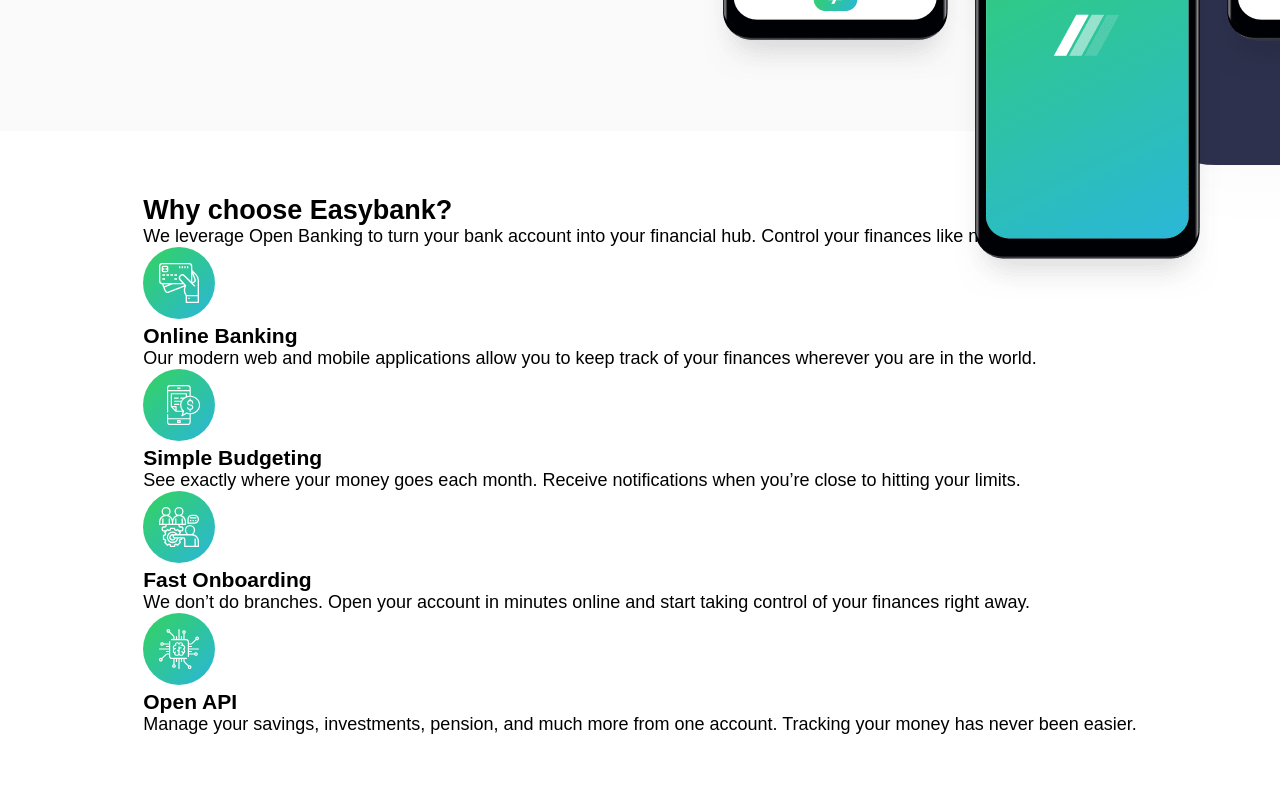
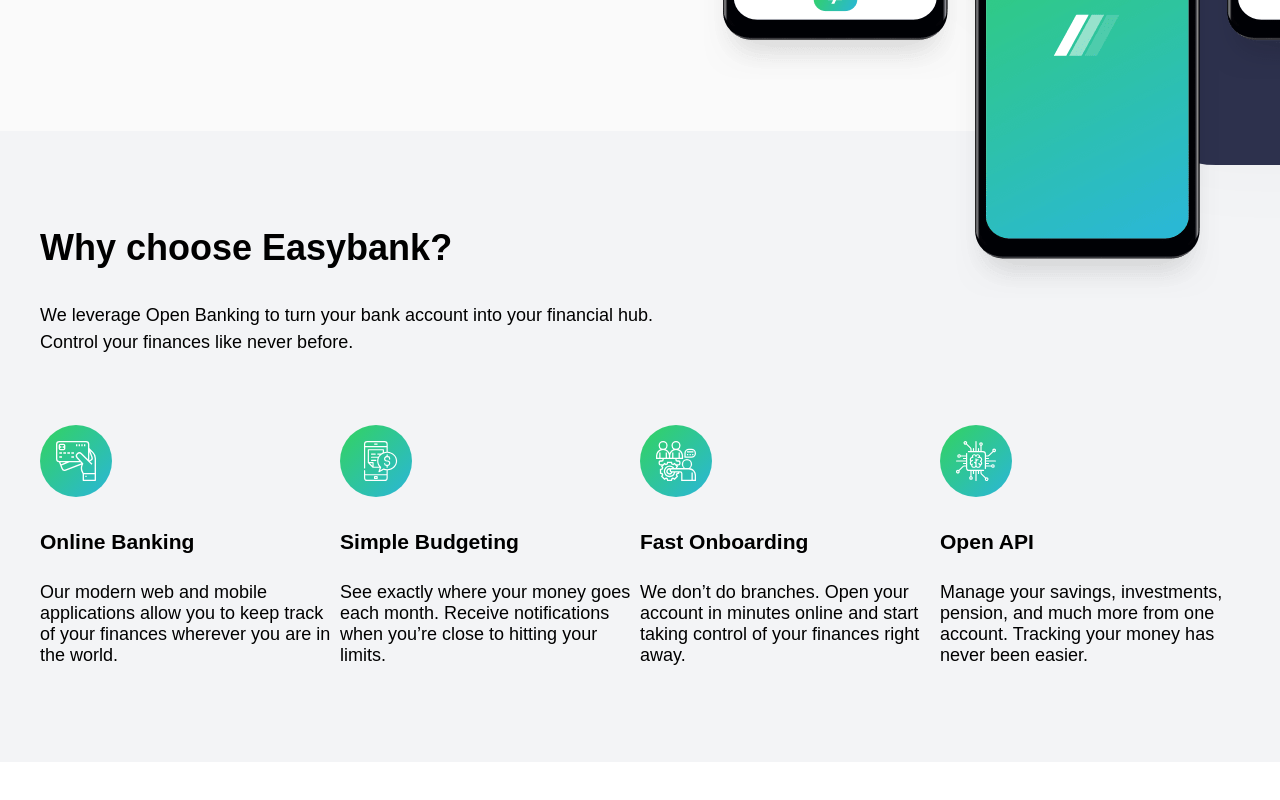
Before and after one commit to Master-Osaro/51_easybank_landing_page, a plain HTML site: page index.html in a window 1280 px wide. Shown: the part 580-1380 px from the top of the page. Drawn offline with Linux system fonts and the light colour scheme.

Commit message:
Syling: Why-Choose-Us Desktop

```diff
--- a/css/style.css
+++ b/css/style.css
@@ -62,11 +62,10 @@ header, .section{
 
 nav, .container{
     max-width: 1200px;
-    padding: 0 1rem;
+    width: 100%;
 }
 
 nav{
-    width: 100%;
     display: flex;
     justify-content: space-between;
     padding-top: 2rem;
@@ -83,8 +82,16 @@ nav{
 }
 
 .section:not(:first-child){
-    padding: 4rem 0;
+    padding: 6rem 0;
 }
+
+.section h2{
+    font-size: 2.25rem;
+    margin-bottom: 2.25rem;
+}
+
+
+/* ============ Hero Section =========== */
 .section__hero{
     background: var(--Very-Light-Gray);
     max-height: 600px;
@@ -127,3 +134,29 @@ nav{
 .section__hero-text .btn{
     width: fit-content;
 }
+
+
+
+/* ============ Why Chose Us =============== */
+.section__wcu{
+    background: var(--Light-Grayish-Blue);
+}
+.section__wcu--copy{
+    display: flex;
+    flex-direction: column;
+    gap: 0.35rem;
+    margin-bottom: 4.5rem;
+}
+
+.section__wcu-items{
+    display: grid;
+    grid-template-columns: repeat(auto-fit, minmax(280px, 1fr));
+}
+.section__wcu-item{
+    display: flex;
+    flex-direction: column;
+    gap: 1.75rem;
+}
+
+
+/* ============ Articles =============== */
--- a/index.html
+++ b/index.html
@@ -48,28 +48,34 @@
   <section class="section section__wcu">
     <div class="container">
       <h2>Why choose Easybank?</h2>
-      <p>We leverage Open Banking to turn your bank account into your financial hub. Control
-        your finances like never before.</p>
+      <div class="section__wcu--copy">
+        <p>We leverage Open Banking to turn your bank account into your financial hub. </p>
+        <p>Control your finances like never before.</p>
+      </div>
+
         <div class="section__wcu-items">
           <div class="section__wcu-item">
-            <img src="./images/icon-online.svg" alt="">
+            <div class="section__wcu-item--img_wrapper"><img src="./images/icon-online.svg" alt=""></div>
             <h3>Online Banking</h3>
             <p>Our modern web and mobile applications allow you to keep track of your finances wherever you are in the world.</p>
           </div>
           <div class="section__wcu-item">
-            <img src="./images/icon-budgeting.svg" alt="">
+            <div class="section__wcu-item--img_wrapper"><img src="./images/icon-budgeting.svg" alt=""></div>
+
             <h3>Simple Budgeting</h3>
             <p>See exactly where your money goes each month. Receive notifications when you’re
               close to hitting your limits.</p>
           </div>
           <div class="section__wcu-item">
-            <img src="./images/icon-onboarding.svg" alt="">
+            <div class="section__wcu-item--img_wrapper"><img src="./images/icon-onboarding.svg" alt=""></div>
+
             <h3>Fast Onboarding</h3>
             <p>  We don’t do branches. Open your account in minutes online and start taking control
               of your finances right away.</p>
           </div>
           <div class="section__wcu-item">
-            <img src="./images/icon-api.svg" alt="">
+            <div class="section__wcu-item--img_wrapper"><img src="./images/icon-api.svg" alt=""></div>
+
             <h3>Open API</h3>
             <p> Manage your savings, investments, pension, and much more from one account. Tracking
               your money has never been easier.</p>
```
